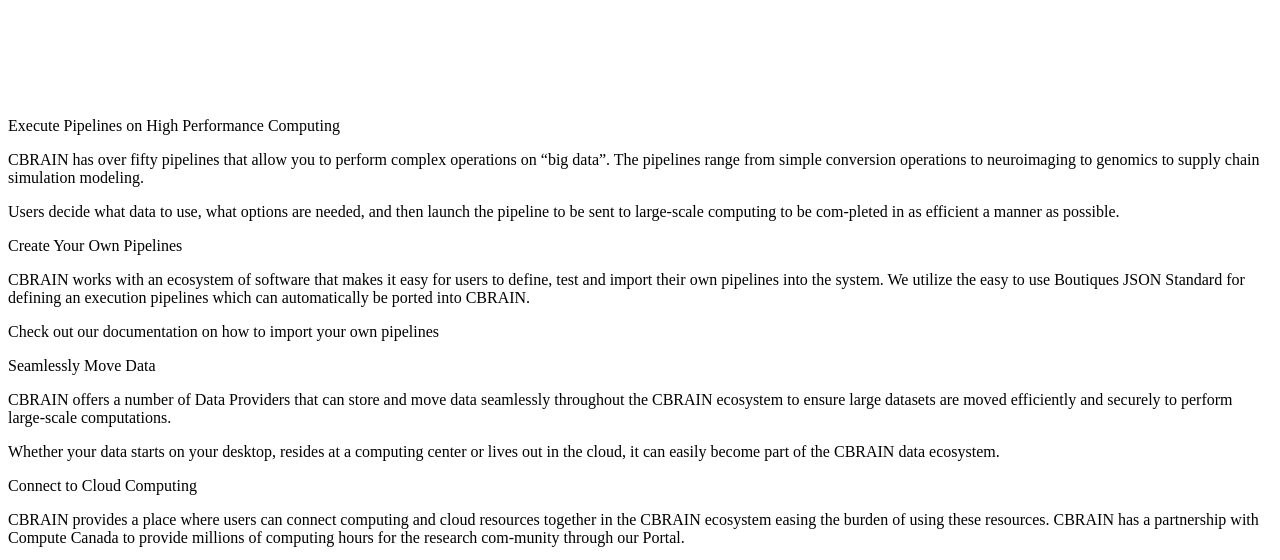
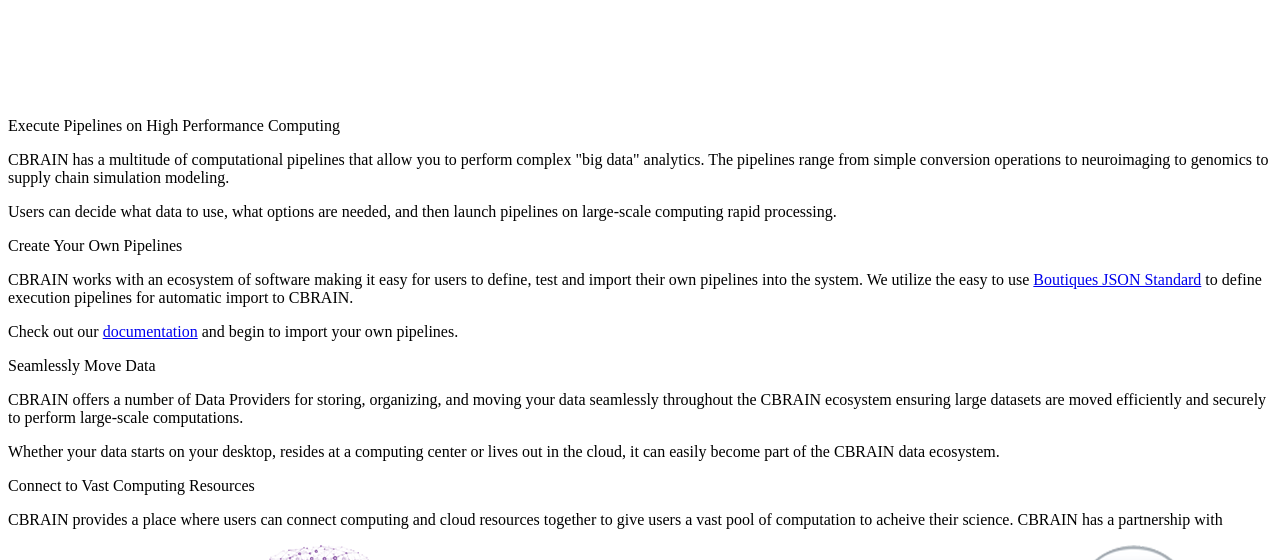
Before and after one commit to shots47s/cbrain-web, a website: page src/features/features.html in a window 1280 px wide. Shown: the part 332-892 px from the top of the page. Drawn offline with nearby package versions, Linux system fonts and the light colour scheme; files that its build step writes are made by us from their sources.

Commit message:
Added language, fixed some prose, and added missing links to the Get-Started Page.  We should revisit.

```diff
--- a/src/features/features.html
+++ b/src/features/features.html
@@ -30,15 +30,14 @@
               Execute Pipelines on High Performance Computing
             </div>
             <p>
-              CBRAIN has over fifty pipelines that allow you to perform complex
-              operations on “big data”. The pipelines range from simple
+              CBRAIN has a multitude of computational pipelines that allow you to perform complex
+              "big data" analytics. The pipelines range from simple
               conversion operations to neuroimaging to genomics to supply chain
               simulation modeling.
             </p>
             <p>
-              Users decide what data to use, what options are needed, and then
-              launch the pipeline to be sent to large-scale computing to be
-              com-pleted in as efficient a manner as possible.
+              Users can decide what data to use, what options are needed, and then
+              launch pipelines on large-scale computing rapid processing.
             </p>
           </div>
         </div>
@@ -53,14 +52,14 @@
           <div class="feature-paragraph">
             <div class="feature-headline">Create Your Own Pipelines</div>
             <p>
-              CBRAIN works with an ecosystem of software that makes it easy for
+              CBRAIN works with an ecosystem of software making it easy for
               users to define, test and import their own pipelines into the
-              system. We utilize the easy to use Boutiques JSON Standard for
-              defining an execution pipelines which can automatically be ported
-              into CBRAIN.
+              system. We utilize the easy to use <a href="http://boutiques.github.io/">Boutiques JSON Standard</a>
+	      to define execution pipelines for automatic import to CBRAIN.
             </p>
             <p>
-              Check out our documentation on how to import your own pipelines
+              Check out our <a href="https://github.com/natacha-beck/cbrain/wiki/Writting-Tasks-with-Boutiques">documentation</a>
+	      and begin to import your own pipelines.
             </p>
           </div>
         </div>
@@ -75,8 +74,8 @@
           <div class="feature-paragraph">
             <div class="feature-headline">Seamlessly Move Data</div>
             <p>
-              CBRAIN offers a number of Data Providers that can store and move
-              data seamlessly throughout the CBRAIN ecosystem to ensure large
+              CBRAIN offers a number of Data Providers for storing, organizing, and moving
+              your data seamlessly throughout the CBRAIN ecosystem ensuring large
               datasets are moved efficiently and securely to perform large-scale
               computations.
             </p>
@@ -96,12 +95,11 @@
             data-animate="false"
           ></div>
           <div class="feature-paragraph">
-            <div class="feature-headline">Connect to Cloud Computing</div>
+            <div class="feature-headline">Connect to Vast Computing Resources</div>
             <p>
               CBRAIN provides a place where users can connect computing and
-              cloud resources together in the CBRAIN ecosystem easing the burden
-              of using these resources. CBRAIN has a partnership with Compute
-              Canada to provide millions of computing hours for the research
+              cloud resources together to give users a vast pool of computation to acheive their science.
+	      CBRAIN has a partnership with <a href=">Compute Canada</a> to provide millions of computing hours for the research
               com-munity through our Portal.
             </p>
           </div>
```
Also changed, not shown: src/about/about.html (+5 -1 lines), src/get-started/get-started.html (+6 -6 lines), src/index/index.html (+3 -3 lines).
